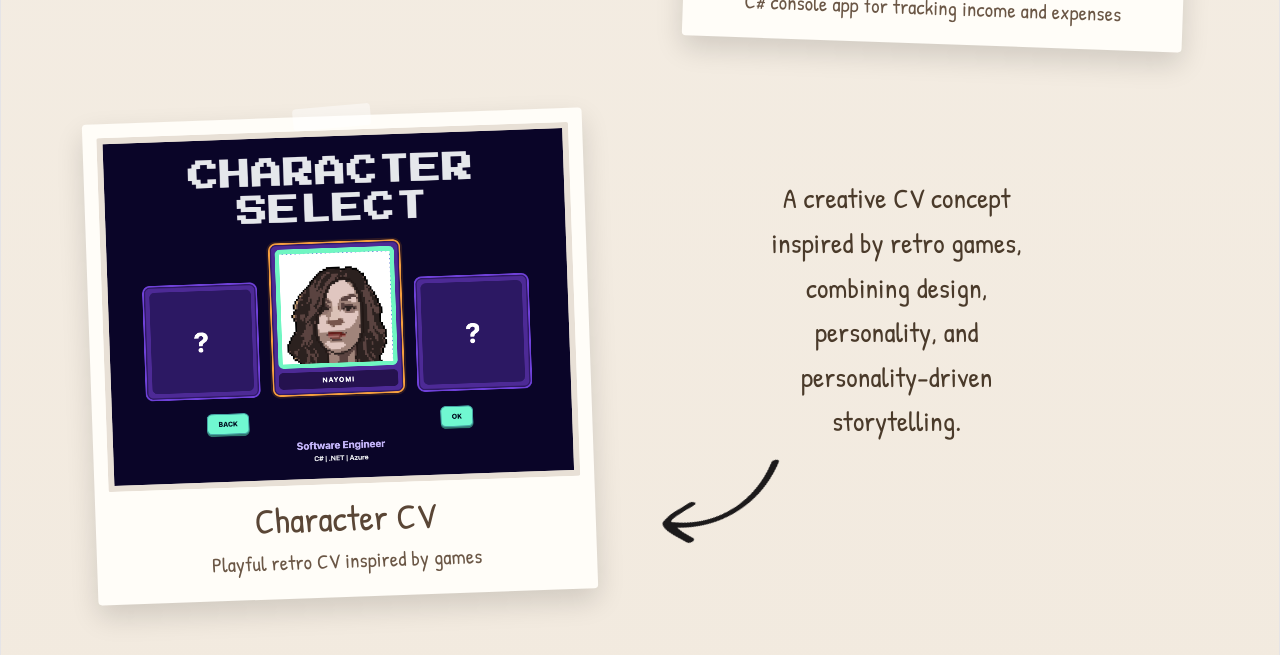
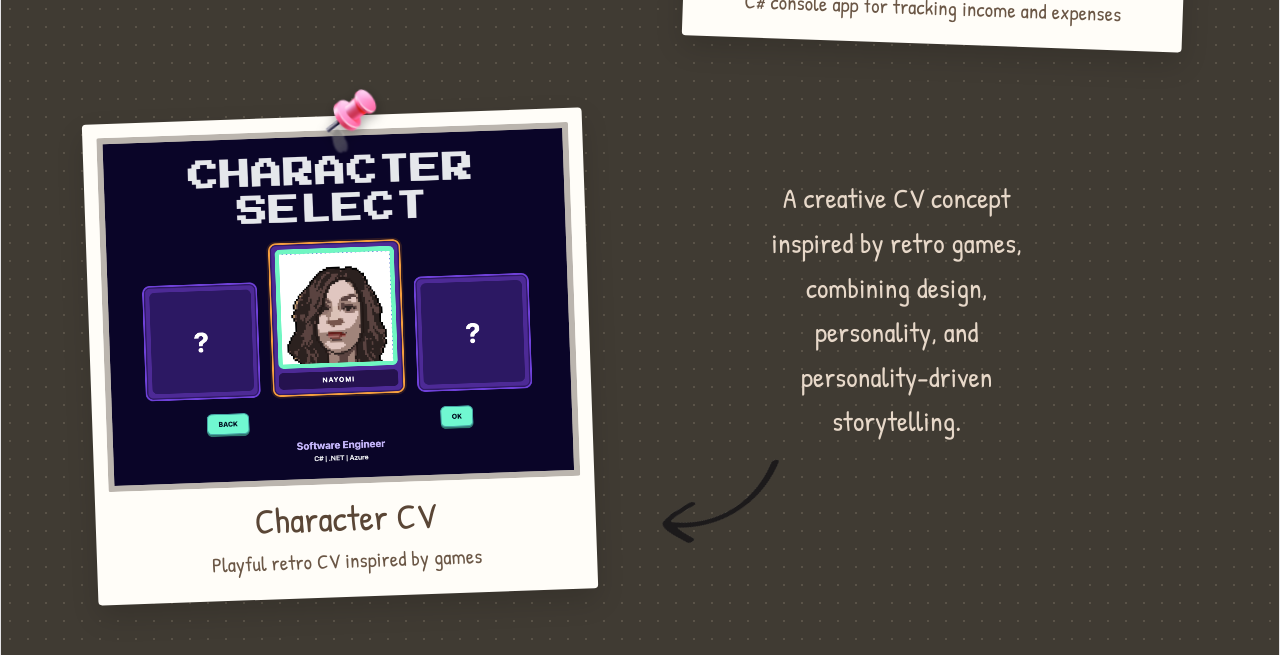
Before and after one commit to Selmla/nayomi_cv, a React (Vite) app: page / in a window 1280 px wide. Shown: the part 2060-2715 px from the top of the page. Built offline with nearby package versions, Linux system fonts and the light colour scheme.

Commit message:
changes styling on contact section and switches tape to pins in projects section

```diff
--- a/src/App.css
+++ b/src/App.css
@@ -7,7 +7,8 @@ body,
   width: 100%;
   min-height: 100%;
   margin: 0;
-  background: #f5efe6;
+  /* background: #f5efe6; */
+  background: #403b33;
 }
 
 .scene {
@@ -216,14 +217,17 @@ body,
 .projects-section {
   min-height: 100vh;
   padding: 100px 24px 120px;
-  background: linear-gradient(to bottom, #f5efe6 0%, #f2eadf 100%);
+  background-color: #403b33;
+  background-image: radial-gradient(#5a5348 1px, transparent 1px);
+  background-size: 18px 18px;
 }
 
 .projects-section h2 {
   margin: 0 0 95px;
   text-align: center;
   font-size: clamp(3rem, 5vw, 5rem);
-  color: #5f4b3a;
+  /* color: #5f4b3a; */
+  color: #e7d8c9;
   font-family: "Permanent Marker", cursive;
 }
 
@@ -308,7 +312,7 @@ body,
   object-fit: cover;
   object-position: center;
   border-radius: 2px;
-  background: #e8e0d6;
+  background: #bbb5ae;
   padding: 6px;
   box-sizing: border-box;
 }
@@ -338,13 +342,25 @@ body,
 .polaroid::before {
   content: "";
   position: absolute;
-  top: -10px;
-  left: 50%;
-  width: 78px;
-  height: 22px;
-  background: rgba(255, 255, 255, 0.45);
-  transform: translateX(-50%) rotate(-3deg);
-  border-radius: 4px;
+  top: -24px;
+  left: 54%;
+  width: 60px;
+  height: 60px;
+  background-image: url("/images/pin.png");
+  background-size: contain;
+  background-repeat: no-repeat;
+  background-position: center;
+  transform: translateX(-50%);
+  filter: drop-shadow(0 4px 6px rgba(0, 0, 0, 0.35));
+  z-index: 2;
+}
+
+.polaroid-row.left .polaroid::before {
+  transform: translateX(-50%) rotate(-8deg);
+}
+
+.polaroid-row.right .polaroid::before {
+  transform: translateX(-50%) rotate(7deg);
 }
 
 .project-item {
@@ -361,7 +377,8 @@ body,
   font-family: "Patrick Hand", cursive;
   font-size: 1.55rem;
   line-height: 1.6;
-  color: #4a3a2a;
+  /* color: #4a3a2a; */
+  color: #e7d8c9;
 
   width: clamp(320px, 30vw, 420px);
 
@@ -374,8 +391,10 @@ body,
   width: 150px;
   position: static;
   margin-top: 18px;
-  margin-left: -110px; /* flyttar pilen lite åt vänster från texten */
-  transform: rotate(-35deg); /* vrider så den pekar mot polaroiden */
+  margin-left: -110px;
+  /* flyttar pilen lite åt vänster från texten */
+  transform: rotate(-35deg);
+  /* vrider så den pekar mot polaroiden */
 }
 
 /* Tablet */
@@ -449,13 +468,50 @@ body,
 
 /*------Contact section-------*/
 
-.contact-section {
+/* .contact-section {
   min-height: 70vh;
   padding: 100px 24px 120px;
-  background: linear-gradient(to bottom, #f2eadf 0%, #f5efe6 100%);
+
+  background-image: url("/images/desk-bg.png");
+  background-size: cover;
+  background-position: center;
+  background-repeat: no-repeat;
+
   display: flex;
   flex-direction: column;
   align-items: center;
+
+  position: relative;
+  overflow: hidden;
+} */
+
+.contact-section {
+  min-height: 100vh;
+  padding: 100px 24px 120px;
+
+  background-image: url("/images/desk-bg.png");
+  background-size: cover;
+  background-position: center;
+  background-repeat: no-repeat;
+  display: flex;
+  flex-direction: column;
+  align-items: center;
+  position: relative;
+}
+
+.contact-section::before {
+  content: "";
+  position: absolute;
+  top: 0;
+  left: 0;
+  right: 0;
+  height: 130px;
+  background: linear-gradient(to bottom,
+      #403b33 0%,
+      rgba(64, 59, 51, 0.75) 35%,
+      rgba(64, 59, 51, 0.25) 70%,
+      rgba(64, 59, 51, 0) 100%);
+  pointer-events: none;
 }
 
 .contact-section h2 {
```
Also changed, not shown: public/images/desk-bg.png (added), public/images/pin.png (added).
